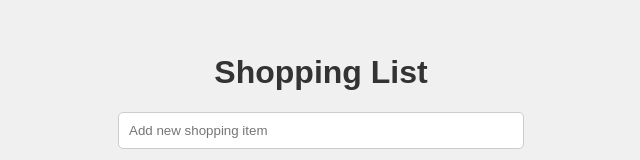
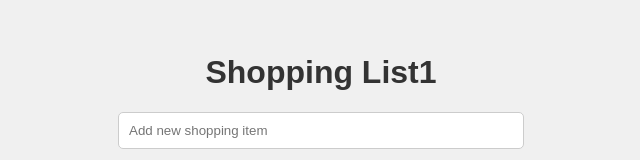
Before and after one commit to Simonkrh/infrastructure-delivery-pipeline, a website: page frontend/index.html in a window 1280 px wide. Shown: the part 231-391 px from the top of the page, without its empty margins (319-959 px from the left). Drawn offline with Linux system fonts and the light colour scheme; no server answers.

```diff
--- a/frontend/index.html
+++ b/frontend/index.html
@@ -81,7 +81,7 @@
 </head>
 
 <body>
-    <h1>Shopping List</h1>
+    <h1>Shopping List1</h1>
     <input type="text" id="new-shopping-item" placeholder="Add new shopping item" />
     <button id="add-shopping-item" class="addButton">Add Shopping Item</button>
     <div id="shopping-list"></div>
```
Also changed, not shown: .github/workflows/update-openstack.yaml.
